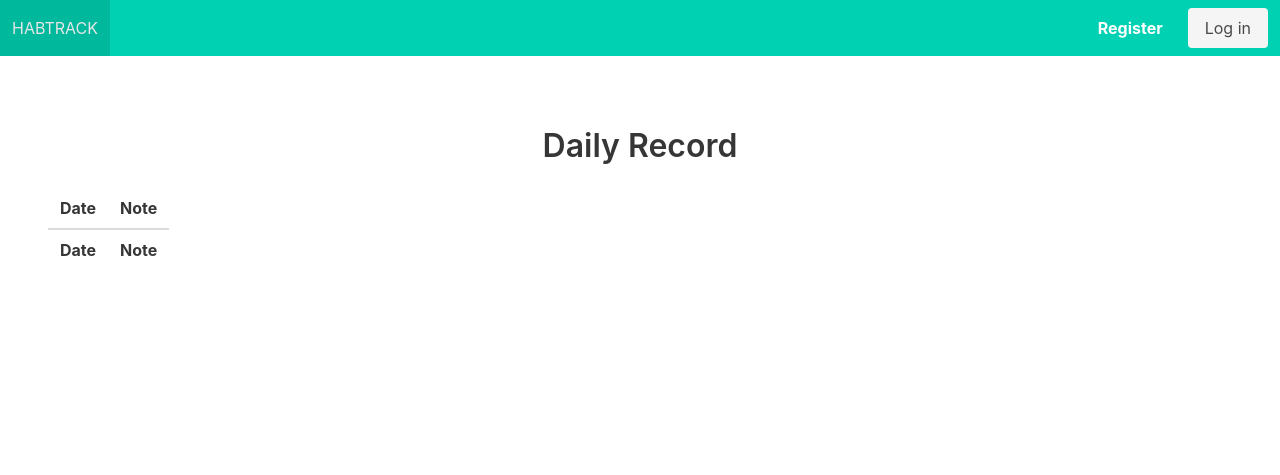
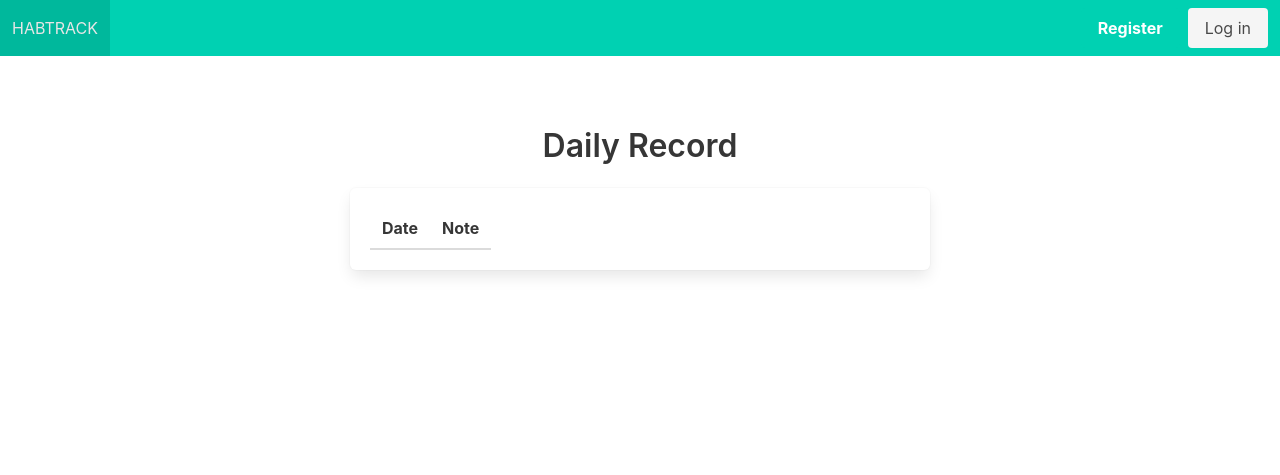
Before and after one commit to Momentum-Team-9/django-habit-tracker-esparr, a Django app: template templates/habits/habit_record.html in a window 1280 px wide. Shown: the top 475 px of the page. Run offline with Django 3.2, Linux system fonts and the light colour scheme; the template is opened without the code that fills it, so the values that code supplies are empty; parts of the project's set-up code (start-up, migrations or seed data) failed here and were passed over; some libraries are stand-ins or nearby versions.

Commit message:
Updated note added to Daily Record. Working on daily record view.

```diff
--- a/core/models.py
+++ b/core/models.py
@@ -1,6 +1,7 @@
 from django.db import models
 from django.contrib.auth.models import AbstractUser
 from django.db.models import fields
+from datetime import date
 
 
 class User(AbstractUser):
@@ -31,6 +32,5 @@ class DailyRecord(models.Model):
     class Meta:
         constraints = [models.UniqueConstraint(
             fields=['habit', 'date'], name='unique_record')]
-
     def __str__(self):
         return f"{self.habit} {self.date}"
--- a/templates/habits/habit_record.html
+++ b/templates/habits/habit_record.html
@@ -1,10 +1,16 @@
 {% extends "base.html" %}
 
 {% block content %}
+
 <section class="hero is-small is-primary-dark p-5 has-text-centered">
 <h1 class="title is-white"><strong>{{ habit.title }}</strong> Daily Record</h1>
 </section>
 
+
+<div class="columns">
+    <div class="column is-quarter"></div>
+    <div class="column is-half">
+        <div class="box has-text-centered">
             <table class="table">
                 <thead>
                     <tr>
@@ -12,20 +18,17 @@
                         <th>Note</th>
                     </tr>
                 </thead>
-    <tfoot>
-        <tr>
-            <th>Date</abbr></th>
-            <th>Note</th>
-        </tr>
-    </tfoot>
                 {% for daily_record in daily_records %}
                 <tbody>
                     <tr>
-            <td>{{ daily_record.date }}</td>
+                        <td>{{ daily_record.date|date:'Y-m-d' }}</td>
                         <td>{{ daily_record.note }}</td>
                     </tr>
                 </tbody>
                 {% endfor %}
             </table>
-
+        </div>
+    </div>
+    <div class="column is-quarter"></div>
+    </div>
 {% endblock %}
```
Also changed, not shown: core/views.py (+6 -3 lines). Lines whose indentation alone changed are shown as unchanged.
